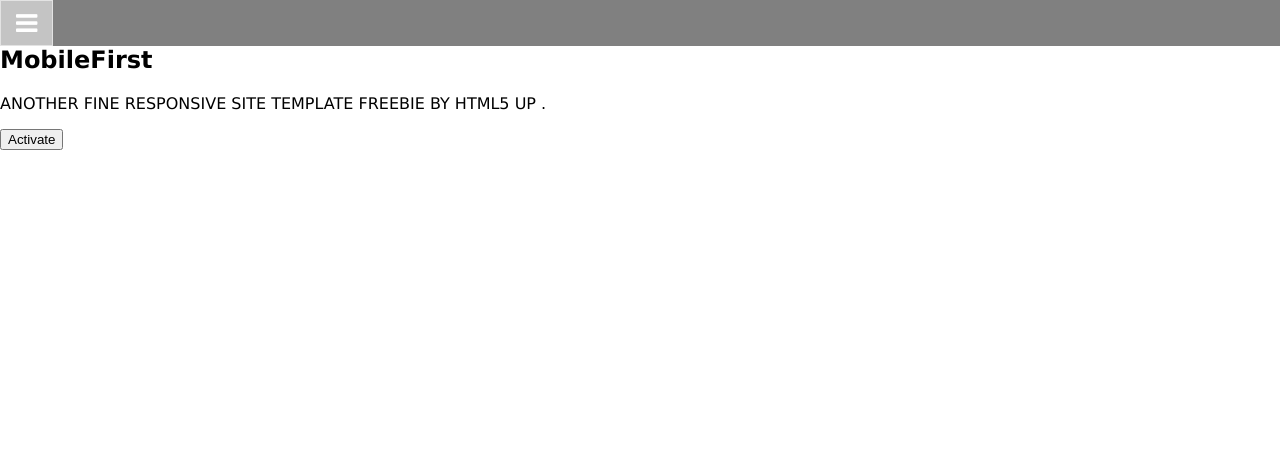
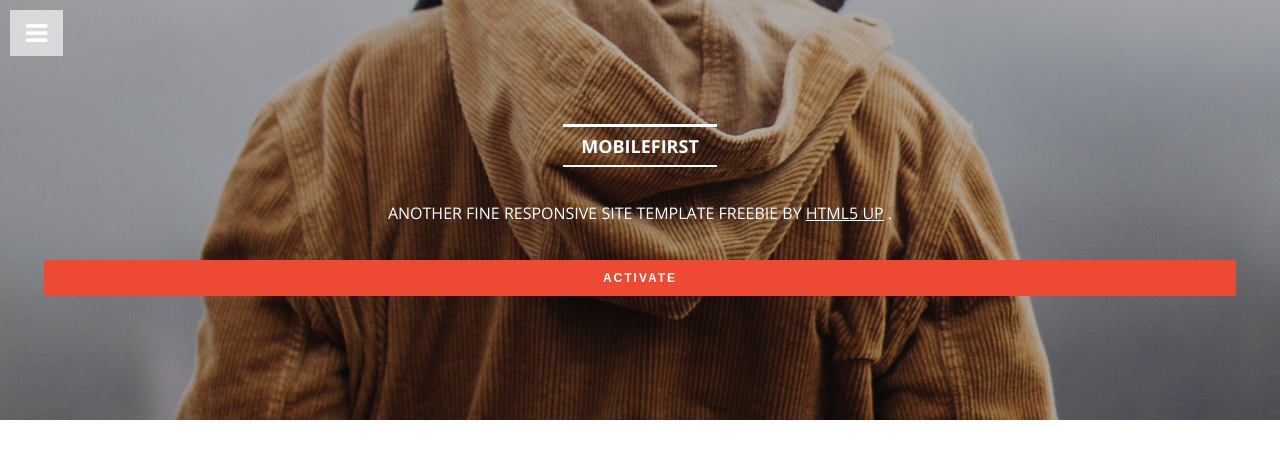
Before and after one commit to Simonasud/19_html_mobile_first_design, a plain HTML site: page index.html in a window 1280 px wide. Drawn offline with nearby package versions, Linux system fonts and the light colour scheme.

Commit message:
changes html css

```diff
--- a/index.html
+++ b/index.html
@@ -12,6 +12,12 @@
       referrerpolicy="no-referrer"
     />
     <title>MobileFirst</title>
+    <link rel="preconnect" href="https://fonts.googleapis.com" />
+    <link rel="preconnect" href="https://fonts.gstatic.com" crossorigin />
+    <link
+      href="https://fonts.googleapis.com/css2?family=Open+Sans:wght@300;400;700&display=swap"
+      rel="stylesheet"
+    />
     <link rel="stylesheet" href="styles/reset.css" />
     <link rel="stylesheet" href="styles/style.css" />
   </head>
--- a/styles/style.css
+++ b/styles/style.css
@@ -1,13 +1,78 @@
+body {
+  font-family: "Open Sans", sans-serif;
+  margin-bottom: 600px;
+}
 header {
-  background-color: gray;
+  position: fixed;
+  z-index: 10;
+  top: 10px;
+  left: 10px;
 }
 .main-nav {
   display: none;
 }
 .burger-menu-btn {
-  border: 1px solid rgb(255, 255, 255, 0.534);
-  background-color: rgb(255, 255, 255, 0.534);
+  border: 1px solid transparent;
+  background-color: rgb(255, 255, 255, 0.634);
   font-size: 25px;
   color: white;
   padding: 0.3em 0.6em;
 }
+.hero {
+  background: gray;
+  background: url(/img/banner.jpg) no-repeat center;
+  background-size: cover;
+  /* paralax scroll efect */
+  background-attachment: fixed;
+  height: 420px;
+  display: flex;
+  flex-direction: column;
+  justify-content: center;
+  gap: 20px;
+  padding-left: 44px;
+  padding-right: 44px;
+  text-align: center;
+  position: relative;
+  color: white;
+}
+.hero::before {
+  position: absolute;
+  content: "";
+  background-color: rgba(0, 0, 0, 0.3);
+  /* top: 0;
+  left: 0; */
+  /* width: 100%;
+  height: 100%; */
+  /* right: 0;
+  bottom: 0; */
+  inset: 0;
+}
+.hero > * {
+  z-index: 1;
+}
+h1 {
+  font-size: 18px;
+  text-transform: uppercase;
+  border-top: 3px solid white;
+  border-bottom: 2px solid white;
+  padding: 7px 18px;
+  align-self: center;
+}
+.btn {
+  background-color: #ed4933;
+  border: 1px solid transparent;
+  color: white;
+  font-size: 12px;
+  padding: 0.8em;
+  text-transform: uppercase;
+  border-radius: 3px;
+  font-weight: 600;
+  letter-spacing: 2px;
+}
+.btn:active {
+  outline: 2px solid white;
+  background-color: #e96250;
+}
+.hero a {
+  text-decoration: underline;
+}
```
Also changed, not shown: img/banner.jpg (added).
